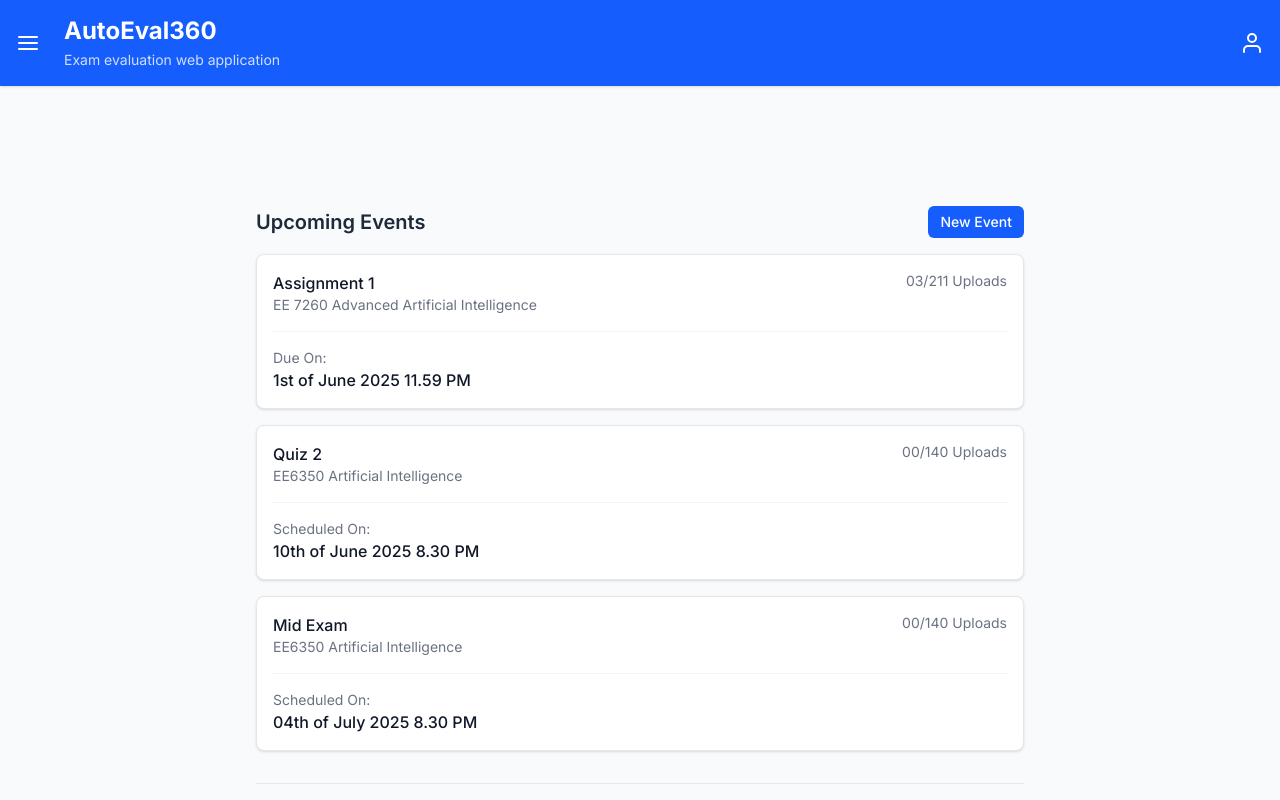
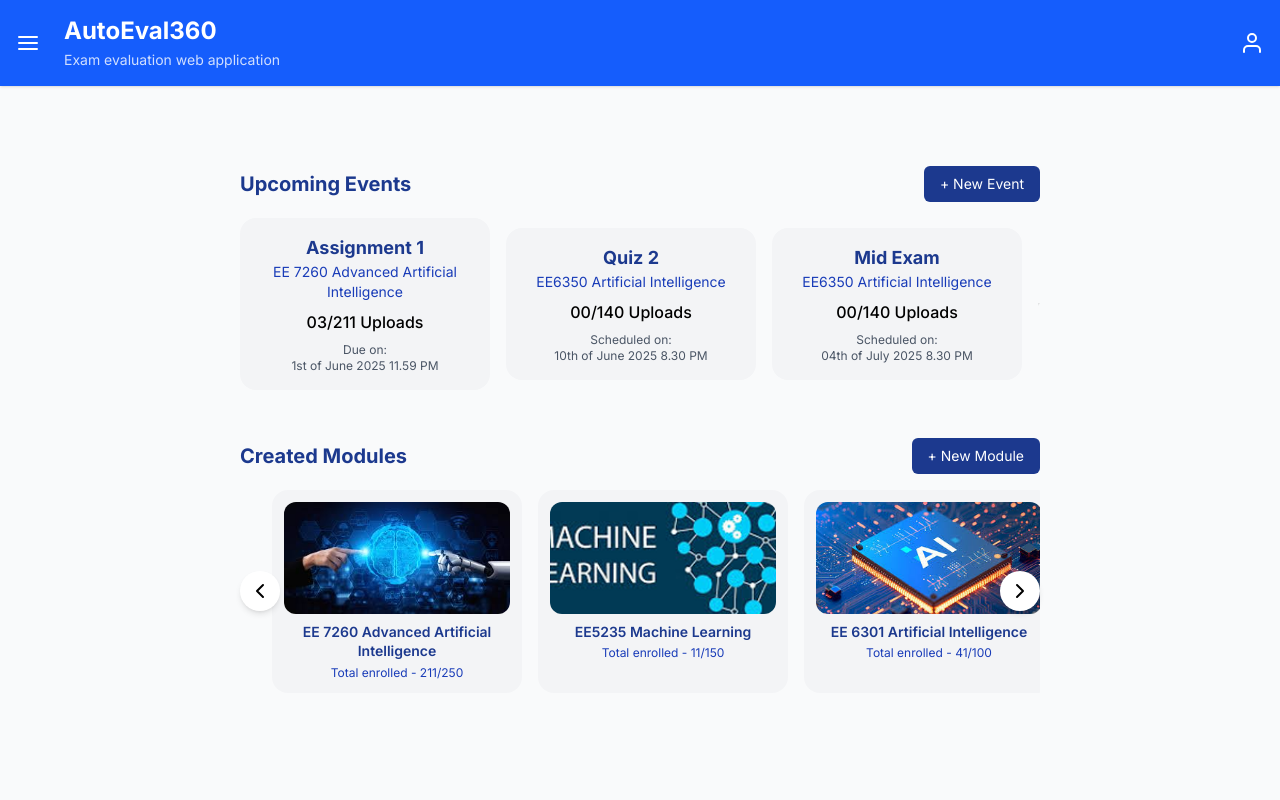
Before and after one commit to MYVirajani/AI-Exam-Evaluation-System, a Next.js app in the folder exam-evaluation-system/: page /educator/home in a window 1280 px wide. Shown: the top 800 px of the page. Built offline with nearby package versions, Linux system fonts and the light colour scheme.

Commit message:
Created New Educator Home Page with modular components and horizontal scrolling

```diff
--- /dev/null
+++ b/exam-evaluation-system/src/app/educator/home/EducatorEventCard.tsx
@@ -0,0 +1,30 @@
+import React from 'react';
+
+interface EducatorEventCardProps {
+  title: string;
+  module: string;
+  uploads: string;
+  date: string;
+  label: string; // "Due on:" or "Scheduled on:"
+}
+
+const EducatorEventCard: React.FC<EducatorEventCardProps> = ({
+  title,
+  module,
+  uploads,
+  date,
+  label
+}) => {
+  return (
+    <div className="min-w-[250px] bg-gray-100 rounded-2xl p-4 text-center">
+      <h3 className="text-lg font-bold text-blue-900">{title}</h3>
+      <p className="text-sm text-blue-800">{module}</p>
+      <p className="text-base font-medium mt-2 text-black">{uploads} Uploads</p>
+      <p className="text-xs text-gray-600 mt-2">
+        {label}<br />{date}
+      </p>
+    </div>
+  );
+};
+
+export default EducatorEventCard;
--- /dev/null
+++ b/exam-evaluation-system/src/app/educator/home/EducatorModuleCard.tsx
@@ -0,0 +1,32 @@
+// components/EducatorModuleCard.tsx
+import React from 'react';
+import Image from 'next/image';
+
+interface EducatorModuleCardProps {
+  title: string;
+  image: string;
+  enrolled: string;
+}
+
+const EducatorModuleCard: React.FC<EducatorModuleCardProps> = ({
+  title,
+  image,
+  enrolled
+}) => {
+  return (
+    <div className="min-w-[250px] bg-gray-100 rounded-2xl p-3 text-center">
+      <div className="relative w-full h-28 mb-2 rounded-xl overflow-hidden">
+        <Image
+          src={image}
+          alt={title}
+          fill
+          className="object-cover"
+        />
+      </div>
+      <p className="text-sm font-semibold text-blue-900 leading-snug">{title}</p>
+      <p className="text-xs text-blue-800 mt-1">Total enrolled - {enrolled}</p>
+    </div>
+  );
+};
+
+export default EducatorModuleCard;
--- a/exam-evaluation-system/src/app/educator/home/page.tsx
+++ b/exam-evaluation-system/src/app/educator/home/page.tsx
@@ -1,82 +1,206 @@
+// 'use client'
+// import Card from "@/components/Card";
+// import Divider from "@/components/Divider";
+// import StatsCard from "@/components/StatsCard";
+// import Button from "@/components/Button";
+// import {
+//   assignments,
+//   quizzes,
+//   exams,
+//   modules,
+// } from "@/constants/data";
+
+// export default function Home() {
+//   return (
+//     <main className="min-h-screen p-8 bg-gray-50">
+
+//         <section className="mt-8">
+//            <div className="flex items-center justify-between mb-4">
+//             <h2 className="text-xl font-semibold text-gray-800">
+//               Upcoming Events
+//             </h2>
+//             <Button
+//               variant="primary"
+//               size="sm"
+//               onClick={() => console.log('Button clicked')}
+//             >
+//               New Event
+//             </Button>
+//           </div>
+
+//           <div className="space-y-4">
+//             {assignments.map((assignment, index) => (
+//               <Card key={`assignment-${index}`} {...assignment} />
+//             ))}
+
+//             {quizzes.map((quiz, index) => (
+//               <Card key={`quiz-${index}`} {...quiz} />
+//             ))}
+
+//             {exams.map((exam, index) => (
+//               <Card key={`exam-${index}`} {...exam} />
+//             ))}
+//           </div>
+//         </section>
+
+//         <Divider />
+
+//         <section className="mt-8">
+//           <div className="flex items-center justify-between mb-4">
+//             <h2 className="text-xl font-semibold text-gray-800">
+//               Your Modules
+//             </h2>
+//             <Button
+//               variant="primary"
+//               size="sm"
+//               onClick={() => console.log('Button clicked')}
+//             >
+//               New Module
+//             </Button>
+//           </div>
+
+//           <div className="grid grid-cols-1 md:grid-cols-3 gap-4">
+//             {modules.map((module, index) => (
+//               <StatsCard
+//                 key={`module-${index}`}
+//                 {...module}
+//                 moduleId={`module-${index}`}
+//               />
+//             ))}
+//           </div>
+//         </section>
+
+//         <Divider />
+//       {/* </div> */}
+//     </main>
+//   );
+// }
+
 'use client'
-import Card from "@/components/Card";
-import Divider from "@/components/Divider";
-import StatsCard from "@/components/StatsCard";
-import Button from "@/components/Button";
-import {
-  assignments,
-  quizzes,
-  exams,
-  modules,
-} from "@/constants/data";
+import React, { useRef } from 'react';
+import { FiChevronLeft, FiChevronRight } from 'react-icons/fi';
+import EducatorEventCard from './EducatorEventCard';
+import EducatorModuleCard from './EducatorModuleCard';
 
-export default function Home() {
+const upcomingEvents = [
+  {
+    id: 1,
+    title: 'Assignment 1',
+    module: 'EE 7260 Advanced Artificial Intelligence',
+    uploads: '03/211',
+    date: '1st of June 2025 11.59 PM',
+    label: 'Due on:'
+  },
+  {
+    id: 2,
+    title: 'Quiz 2',
+    module: 'EE6350 Artificial Intelligence',
+    uploads: '00/140',
+    date: '10th of June 2025 8.30 PM',
+    label: 'Scheduled on:'
+  },
+  {
+    id: 3,
+    title: 'Mid Exam',
+    module: 'EE6350 Artificial Intelligence',
+    uploads: '00/140',
+    date: '04th of July 2025 8.30 PM',
+    label: 'Scheduled on:'
+  }
+];
+
+const createdModules = [
+  {
+    id: 1,
+    title: 'EE 7260 Advanced Artificial Intelligence',
+    image: '/images/adv_ai.jpeg',
+    enrolled: '211/250'
+  },
+  {
+    id: 2,
+    title: 'EE5235 Machine Learning',
+    image: '/images/ml.png',
+    enrolled: '11/150'
+  },
+  {
+    id: 3,
+    title: 'EE 6301 Artificial Intelligence',
+    image: '/images/ai_2.jpeg',
+    enrolled: '41/100'
+  },
+  {
+    id: 4,
+    title: 'EE 6350 Artificial Intelligence',
+    image: '/images/download.png',
+    enrolled: '140/150'
+  }
+];
+
+const EducatorHomePage: React.FC = () => {
+  const moduleScrollRef = useRef<HTMLDivElement>(null);
+
+  const scrollLeft = () => {
+    moduleScrollRef.current?.scrollBy({ left: -300, behavior: 'smooth' });
+  };
+
+  const scrollRight = () => {
+    moduleScrollRef.current?.scrollBy({ left: 300, behavior: 'smooth' });
+  };
+
   return (
-    <main className="min-h-screen p-8 bg-gray-50">
-      {/* <div className="max-w-4xl mx-auto"> */}
-        {/* <Header /> */}
+    <div className="w-full min-h-screen space-y-12 px-4 py-6">
+      {/* Upcoming Events Section */}
+      <div>
+        <div className="flex justify-between items-center mb-4">
+          <h2 className="text-xl font-bold text-blue-900">Upcoming Events</h2>
+          <button className="bg-blue-900 text-white text-sm px-4 py-2 rounded-md flex items-center gap-1">
+            + New Event
+          </button>
+        </div>
+        <div className="flex items-center space-x-4 overflow-x-auto scrollbar-hide">
+          {upcomingEvents.map(event => (
+            <EducatorEventCard key={event.id} {...event} />
+          ))}
+          <FiChevronRight className="text-2xl text-black cursor-pointer" />
+        </div>
+      </div>
 
-        <section className="mt-8">
-          {/* <h2 className="text-xl font-semibold text-gray-800 mb-4">
-            Upcoming Events
-          </h2> */}
-           <div className="flex items-center justify-between mb-4">
-            <h2 className="text-xl font-semibold text-gray-800">
-              Upcoming Events
-            </h2>
-            <Button
-              variant="primary"
-              size="sm"
-              onClick={() => console.log('Button clicked')}
-            >
-              New Event
-            </Button>
+      {/* Created Modules Section */}
+      <div>
+        <div className="flex justify-between items-center mb-4">
+          <h2 className="text-xl font-bold text-blue-900">Created Modules</h2>
+          <button className="bg-blue-900 text-white text-sm px-4 py-2 rounded-md">
+            + New Module
+          </button>
+        </div>
+
+        <div className="relative">
+          <button
+            onClick={scrollLeft}
+            className="absolute left-0 top-1/2 -translate-y-1/2 bg-white shadow-md rounded-full p-2 z-10"
+          >
+            <FiChevronLeft className="text-2xl text-black" />
+          </button>
+
+          <div
+            ref={moduleScrollRef}
+            className="flex space-x-4 overflow-x-auto scrollbar-hide px-8"
+          >
+            {createdModules.map(mod => (
+              <EducatorModuleCard key={mod.id} {...mod} />
+            ))}
           </div>
 
-          <div className="space-y-4">
-            {assignments.map((assignment, index) => (
-              <Card key={`assignment-${index}`} {...assignment} />
-            ))}
+          <button
+            onClick={scrollRight}
+            className="absolute right-0 top-1/2 -translate-y-1/2 bg-white shadow-md rounded-full p-2 z-10"
+          >
+            <FiChevronRight className="text-2xl text-black" />
+          </button>
+        </div>
+      </div>
+    </div>
+  );
+};
 
-            {quizzes.map((quiz, index) => (
-              <Card key={`quiz-${index}`} {...quiz} />
-            ))}
-
-            {exams.map((exam, index) => (
-              <Card key={`exam-${index}`} {...exam} />
-            ))}
-          </div>
-        </section>
-
-        <Divider />
-
-        <section className="mt-8">
-          <div className="flex items-center justify-between mb-4">
-            <h2 className="text-xl font-semibold text-gray-800">
-              Your Modules
-            </h2>
-            <Button
-              variant="primary"
-              size="sm"
-              onClick={() => console.log('Button clicked')}
-            >
-              New Module
-            </Button>
-          </div>
-
-          <div className="grid grid-cols-1 md:grid-cols-3 gap-4">
-            {modules.map((module, index) => (
-              <StatsCard
-                key={`module-${index}`}
-                {...module}
-                moduleId={`module-${index}`}
-              />
-            ))}
-          </div>
-        </section>
-
-        <Divider />
-      {/* </div> */}
-    </main>
-  );
-}
+export default EducatorHomePage;
--- a/exam-evaluation-system/src/app/student/home/StudentModuleCard.tsx
+++ b/exam-evaluation-system/src/app/student/home/StudentModuleCard.tsx
@@ -1,4 +1,5 @@
 import React from 'react';
+import Image from 'next/image';
 
 interface StudentModuleCardProps {
   title: string;
@@ -9,11 +10,14 @@ interface StudentModuleCardProps {
 const StudentModuleCard: React.FC<StudentModuleCardProps> = ({ title, image, event }) => {
   return (
     <div className="min-w-[260px] bg-gray-100 rounded-2xl p-4 text-center">
-      <img
-        src={image}
-        alt={title}
-        className="w-full h-28 object-cover rounded-xl mb-3"
-      />
+      <div className="relative w-full h-28 mb-3 rounded-xl overflow-hidden">
+        <Image
+          src={image}
+          alt={title}
+          fill
+          className="object-cover"
+        />
+      </div>
       <p className="text-base font-semibold text-blue-900 break-words leading-snug">
         {title}
       </p>
--- a/exam-evaluation-system/src/app/student/home/page.tsx
+++ b/exam-evaluation-system/src/app/student/home/page.tsx
@@ -48,12 +48,12 @@ const modules = [
     image: "/images/hpc.png",
     event: "Quiz 1",
   },
-  // {
-  //   id: 4,
-  //   title: "EC 7205 Cloud Computing",
-  //   image: "/images/cloud_computing.png",
-  //   event: "No upcoming events",
-  // },
+  {
+    id: 4,
+    title: "EC 7205 Cloud Computing",
+    image: "/images/cloud_computing.png",
+    event: "No upcoming events",
+  },
 ];
 
 const StudentHomePage: React.FC = () => {
```
